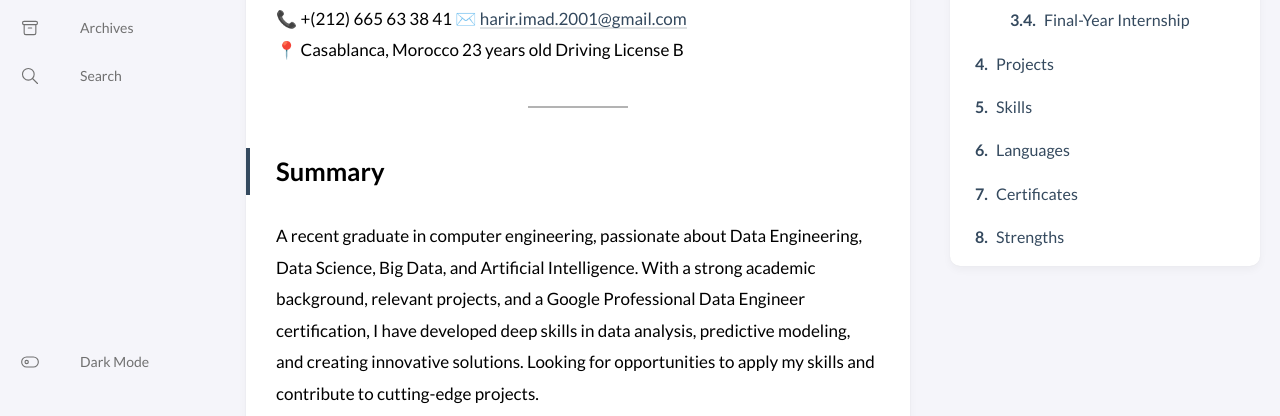
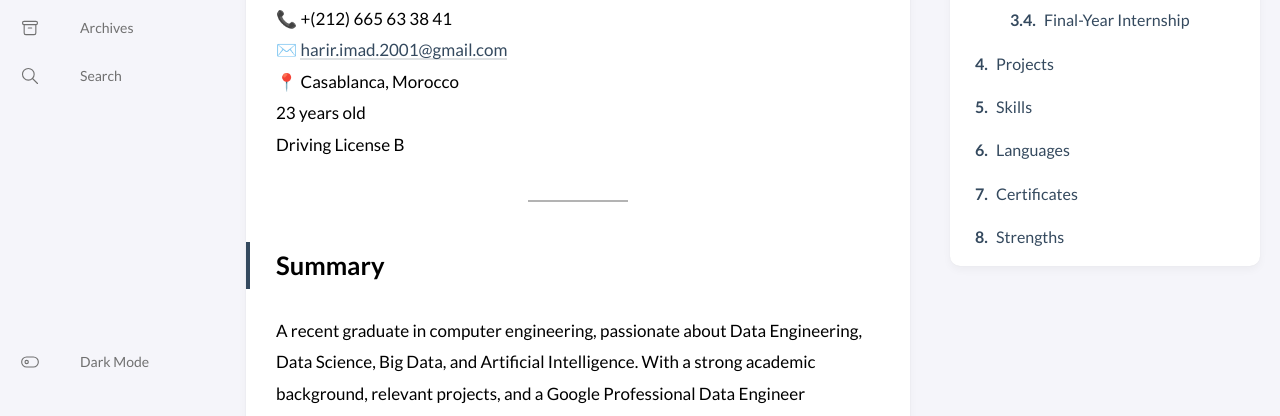
Before and after one commit to imadharir/imadharir.github.io, a plain HTML site: page resume/index.html in a window 1280 px wide. Shown: the part 378-794 px from the top of the page. Drawn offline with Linux system fonts and the light colour scheme; some packages are replaced by stand-ins of ours; a script that the page names is missing.

Commit message:
Some Modif

```diff
--- a/resume/index.html
+++ b/resume/index.html
@@ -3,18 +3,18 @@
     <head><meta charset='utf-8'>
 <meta name='viewport' content='width=device-width, initial-scale=1'>
 
-<link rel="stylesheet" href="https://cdnjs.cloudflare.com/ajax/libs/font-awesome/4.7.0/css/font-awesome.min.css"><meta name='description' content=" Download PDF\nImad HARIR\rData Engineer / Data Scientist\nLinkedIn | GitHub\n📞 +(212) 665 63 38 41 ✉️ harir.imad.2001@gmail.com\n📍 Casablanca, Morocco 23 years old Driving License B\nSummary\rA recent graduate in computer engineering, passionate about Data Engineering, Data Science, Big Data, and Artificial Intelligence. With a strong academic background, relevant projects, and a Google Professional Data Engineer certification, I have developed deep skills in data analysis, predictive modeling, and creating innovative solutions. Looking for opportunities to apply my skills and contribute to cutting-edge projects.\n">
+<link rel="stylesheet" href="https://cdnjs.cloudflare.com/ajax/libs/font-awesome/4.7.0/css/font-awesome.min.css"><meta name='description' content=" Download PDF\nImad HARIR\rData Engineer / Data Scientist\nLinkedIn | GitHub\n📞 +(212) 665 63 38 41 ✉️ harir.imad.2001@gmail.com 📍 Casablanca, Morocco 23 years old Driving License B Summary\rA recent graduate in computer engineering, passionate about Data Engineering, Data Science, Big Data, and Artificial Intelligence. With a strong academic background, relevant projects, and a Google Professional Data Engineer certification, I have developed deep skills in data analysis, predictive modeling, and creating innovative solutions. Looking for opportunities to apply my skills and contribute to cutting-edge projects.\n">
 <title>Resume</title>
 
 <link rel='canonical' href='https://imadharir.github.io/resume/'>
 
 <link rel="stylesheet" href="/scss/style.min.b9c8156d464c343bdacaf14a871581fb94cbbdb9dd5cbce4ba017361187cc930.css"><meta property='og:title' content="Resume">
-<meta property='og:description' content=" Download PDF\nImad HARIR\rData Engineer / Data Scientist\nLinkedIn | GitHub\n📞 +(212) 665 63 38 41 ✉️ harir.imad.2001@gmail.com\n📍 Casablanca, Morocco 23 years old Driving License B\nSummary\rA recent graduate in computer engineering, passionate about Data Engineering, Data Science, Big Data, and Artificial Intelligence. With a strong academic background, relevant projects, and a Google Professional Data Engineer certification, I have developed deep skills in data analysis, predictive modeling, and creating innovative solutions. Looking for opportunities to apply my skills and contribute to cutting-edge projects.\n">
+<meta property='og:description' content=" Download PDF\nImad HARIR\rData Engineer / Data Scientist\nLinkedIn | GitHub\n📞 +(212) 665 63 38 41 ✉️ harir.imad.2001@gmail.com 📍 Casablanca, Morocco 23 years old Driving License B Summary\rA recent graduate in computer engineering, passionate about Data Engineering, Data Science, Big Data, and Artificial Intelligence. With a strong academic background, relevant projects, and a Google Professional Data Engineer certification, I have developed deep skills in data analysis, predictive modeling, and creating innovative solutions. Looking for opportunities to apply my skills and contribute to cutting-edge projects.\n">
 <meta property='og:url' content='https://imadharir.github.io/resume/'>
 <meta property='og:site_name' content='Imad Harir'>
 <meta property='og:type' content='article'><meta property='article:section' content='Page' /><meta property='article:published_time' content='2019-02-28T00:00:00&#43;00:00'/><meta property='article:modified_time' content='2020-10-09T00:00:00&#43;00:00'/>
 <meta name="twitter:title" content="Resume">
-<meta name="twitter:description" content=" Download PDF\nImad HARIR\rData Engineer / Data Scientist\nLinkedIn | GitHub\n📞 +(212) 665 63 38 41 ✉️ harir.imad.2001@gmail.com\n📍 Casablanca, Morocco 23 years old Driving License B\nSummary\rA recent graduate in computer engineering, passionate about Data Engineering, Data Science, Big Data, and Artificial Intelligence. With a strong academic background, relevant projects, and a Google Professional Data Engineer certification, I have developed deep skills in data analysis, predictive modeling, and creating innovative solutions. Looking for opportunities to apply my skills and contribute to cutting-edge projects.\n">
+<meta name="twitter:description" content=" Download PDF\nImad HARIR\rData Engineer / Data Scientist\nLinkedIn | GitHub\n📞 +(212) 665 63 38 41 ✉️ harir.imad.2001@gmail.com 📍 Casablanca, Morocco 23 years old Driving License B Summary\rA recent graduate in computer engineering, passionate about Data Engineering, Data Science, Big Data, and Artificial Intelligence. With a strong academic background, relevant projects, and a Google Professional Data Engineer certification, I have developed deep skills in data analysis, predictive modeling, and creating innovative solutions. Looking for opportunities to apply my skills and contribute to cutting-edge projects.\n">
     </head>
     <body class="
     article-page
@@ -361,11 +361,11 @@
 <a class="link" href="https://www.linkedin.com/in/%c3%aemad-harir-11b658199"  target="_blank" rel="noopener"
     >LinkedIn</a> | <a class="link" href="https://github.com/imadharir"  target="_blank" rel="noopener"
     >GitHub</a><br>
-📞 +(212) 665 63 38 41
-✉️ <a class="link" href="mailto:harir.imad.2001@gmail.com" >harir.imad.2001@gmail.com</a><br>
-📍 Casablanca, Morocco
-23 years old
-Driving License B</p>
+📞 +(212) 665 63 38 41 <br>
+✉️ <a class="link" href="mailto:harir.imad.2001@gmail.com" >harir.imad.2001@gmail.com</a>  <br>
+📍 Casablanca, Morocco <br>
+23 years old <br>
+Driving License B <br></p>
 <hr>
 <h2 id="summary">Summary
 </h2><p>A recent graduate in computer engineering, passionate about Data Engineering, Data Science, Big Data, and Artificial Intelligence. With a strong academic background, relevant projects, and a Google Professional Data Engineer certification, I have developed deep skills in data analysis, predictive modeling, and creating innovative solutions. Looking for opportunities to apply my skills and contribute to cutting-edge projects.</p>
```
Also changed, not shown: index.xml (+5 -5 lines), page/index.xml (+5 -5 lines).
